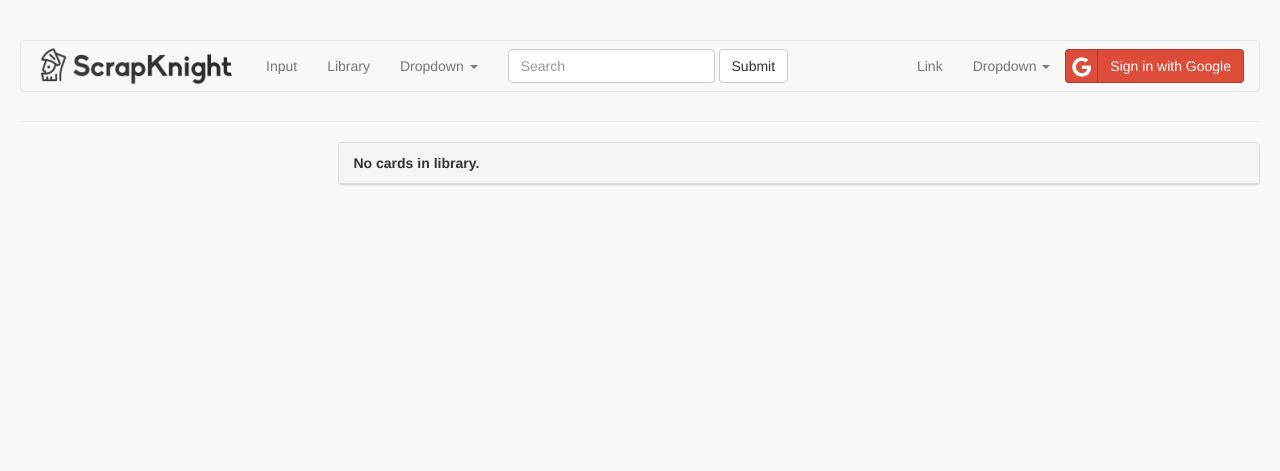
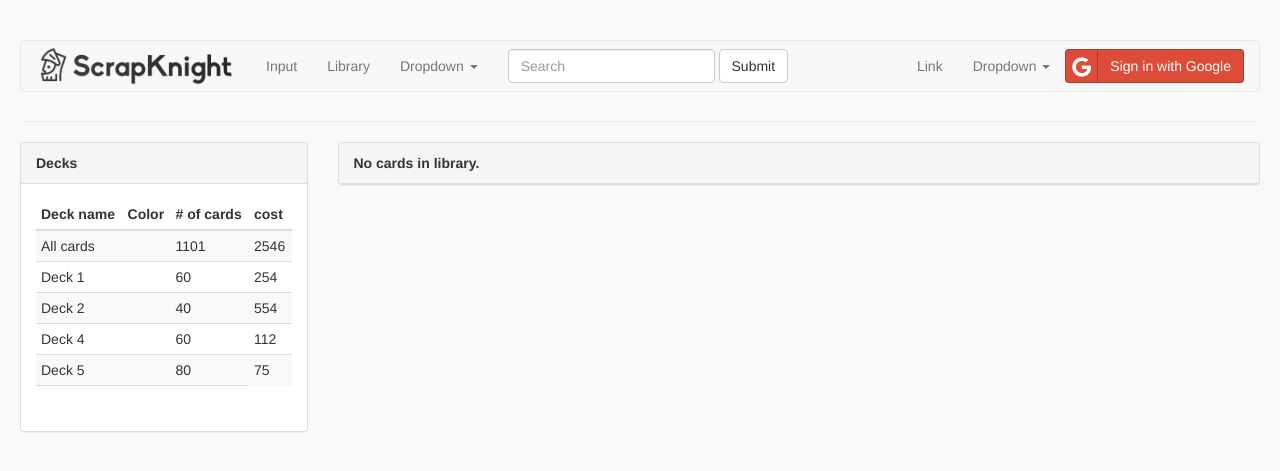
Before and after one commit to roesel/scrapknight, a Flask app: template app/templates/library.html in a window 1280 px wide. Shown: the top 471 px of the page. Run offline with Flask 2, Linux system fonts and the light colour scheme; the template is opened without the code that fills it, so the values that code supplies are empty; some libraries are stand-ins or nearby versions.

Commit message:
Template for Decks UI

```diff
--- a/app/templates/library.html
+++ b/app/templates/library.html
@@ -3,6 +3,62 @@
 
 {% block content %}
 <div class="col-md-3">
+    <div class="panel panel-default">
+      <div class="panel-heading">
+        <strong>Decks</strong>
+      </div>
+      <div class="panel-body">
+        <table id="decks_table" class="table table-striped table-condensed table-hover" data-toggle="table">
+          <thead>
+            <tr>
+              <th> Deck name </th>
+              <th> Color </th>
+              <th> # of cards </th>
+              <th> cost </th>
+            </tr>
+          </thead>
+          <tbody>
+            <tr>
+              <td>All cards</td>
+              <td></td>
+              <td>1101</td>
+              <td>2546</td>
+            </tr>
+            <tr>
+              <td>Deck 1</td>
+              <td></td>
+              <td>60</td>
+              <td>254</td>
+            </tr>
+            <tr>
+              <td>Deck 2</td>
+              <td></td>
+              <td>40</td>
+              <td>554</td>
+            </tr>
+            <tr>
+              <td>Deck 4</td>
+              <td></td>
+              <td>60</td>
+              <td>112</td>
+            </tr>
+            <tr>
+              <td>Deck 5</td>
+              <td></td>
+              <td>80</td>
+              <td>75</td>
+            </tr>
+          </tbody>
+          <tfoot>
+            <tr>
+              <th></th>
+              <th></th>
+              <th></th>
+            </tr>
+          </tfoot>
+        </table>
+      </div>
+    </div>
 </div>
 
 {% if results %}
```
